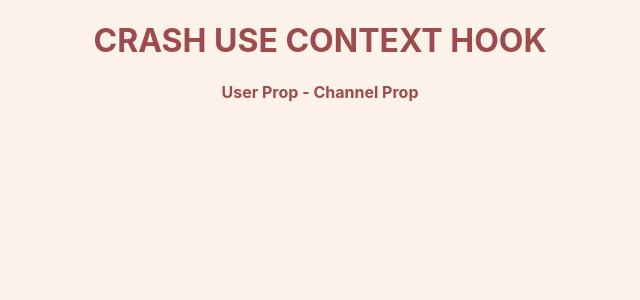
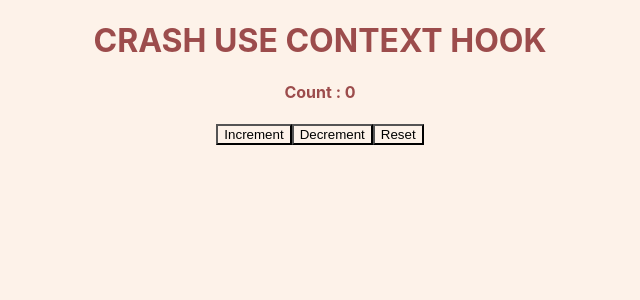
Before and after one commit to venkat-devish/crash-react-hooks, a React (Create React App) app: page / in a window 1280 px wide. Shown: the top 300 px of the page, without its empty margins (320-960 px from the left). Built offline with nearby package versions, Linux system fonts and the light colour scheme.

Commit message:
add: concept reducer

```diff
--- a/src/App.js
+++ b/src/App.js
@@ -1,19 +1,12 @@
 import { createContext } from "react";
 import "./App.css";
-import Component_C from "./Hooks/useContextHook/Component_C";
-
-export const UserContext = createContext();
-export const ChannelContext = createContext();
+import Counter_A from "./Hooks/useReducerHook/Counter_A";
 
 function App() {
   return (
     <div className="App">
       <h1>CRASH USE CONTEXT HOOK</h1>
-      <UserContext.Provider value={"User Prop"}>
-        <ChannelContext.Provider value={"Channel Prop"}>
-          <Component_C />
-        </ChannelContext.Provider>
-      </UserContext.Provider>
+      <Counter_A />
     </div>
   );
 }
--- /dev/null
+++ b/src/Hooks/useReducerHook/Counter_A.jsx
@@ -0,0 +1,47 @@
+import React, { useReducer } from "react";
+
+const initialState = 0;
+const reducer = (state, action) => {
+  switch (action) {
+    case "INCREMENT":
+      return state + 1;
+    case "DECREMENT":
+      return state - 1;
+    case "RESET":
+      return initialState;
+    default:
+      return state;
+  }
+};
+
+const Counter_A = () => {
+  const [count, dispatch] = useReducer(reducer, initialState);
+  return (
+    <div>
+      <h4>Count : {count}</h4>
+      <button
+        onClick={() => {
+          dispatch("INCREMENT");
+        }}
+      >
+        Increment
+      </button>
+      <button
+        onClick={() => {
+          dispatch("DECREMENT");
+        }}
+      >
+        Decrement
+      </button>
+      <button
+        onClick={() => {
+          dispatch("RESET");
+        }}
+      >
+        Reset
+      </button>
+    </div>
+  );
+};
+
+export default Counter_A;
```
